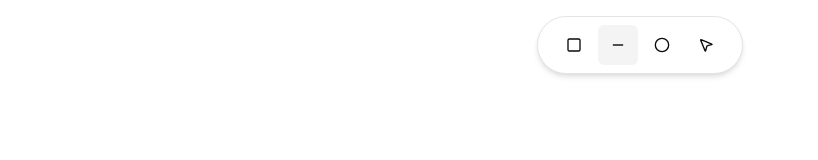
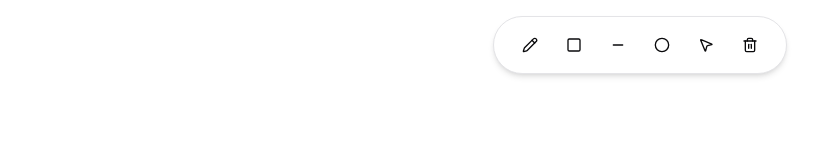
Before and after one commit to armaanx/drawzone, a Next.js app: page / in a window 1280 px wide. Shown: the top 160 px of the page, without its empty margins (0-818 px from the left). Built offline with nearby package versions, Linux system fonts and the light colour scheme.

Commit message:
add pen tool and clear canvas tool

```diff
--- a/src/components/Toolbar.tsx
+++ b/src/components/Toolbar.tsx
@@ -1,15 +1,23 @@
+import { ToggleGroup, ToggleGroupItem } from "@/components/ui/toggle-group";
+import { Tools } from "@/types/canvasTypes";
+import {
+  Circle,
+  Minus,
+  MousePointer2,
+  Pencil,
+  Square,
+  Trash2,
+} from "lucide-react";
 import { useState } from "react";
-import { ToggleGroup, ToggleGroupItem } from "@/components/ui/toggle-group";
-import { Circle, Minus, MousePointer2, Square } from "lucide-react";
-import { Tools } from "@/types/canvasTypes";
 
 interface ToolbarProps {
   setElementType: (elementType: Tools) => void;
   onClick: () => void;
+  clear: () => void;
 }
 
-const Toolbar = ({ setElementType, onClick }: ToolbarProps) => {
-  const [selectedTool, setSelectedTool] = useState<Tools>(Tools.line);
+const Toolbar = ({ setElementType, onClick, clear }: ToolbarProps) => {
+  const [selectedTool, setSelectedTool] = useState<Tools>(Tools.pen);
 
   const handleValueChange = (value: string | null) => {
     if (!value) {
@@ -30,6 +38,9 @@ const Toolbar = ({ setElementType, onClick }: ToolbarProps) => {
       onValueChange={handleValueChange}
       onClick={onClick}
     >
+      <ToggleGroupItem value={Tools.pen} className="">
+        <Pencil />
+      </ToggleGroupItem>
       <ToggleGroupItem value={Tools.rectangle} className="">
         <Square />
       </ToggleGroupItem>
@@ -42,6 +53,17 @@ const Toolbar = ({ setElementType, onClick }: ToolbarProps) => {
       <ToggleGroupItem value={Tools.select} className="">
         <MousePointer2 />
       </ToggleGroupItem>
+      <ToggleGroupItem
+        value="clear"
+        onClick={() => {
+          clear();
+          setElementType(Tools.pen);
+          setSelectedTool(Tools.pen);
+        }}
+        className=""
+      >
+        <Trash2 />
+      </ToggleGroupItem>
     </ToggleGroup>
   );
 };
```
